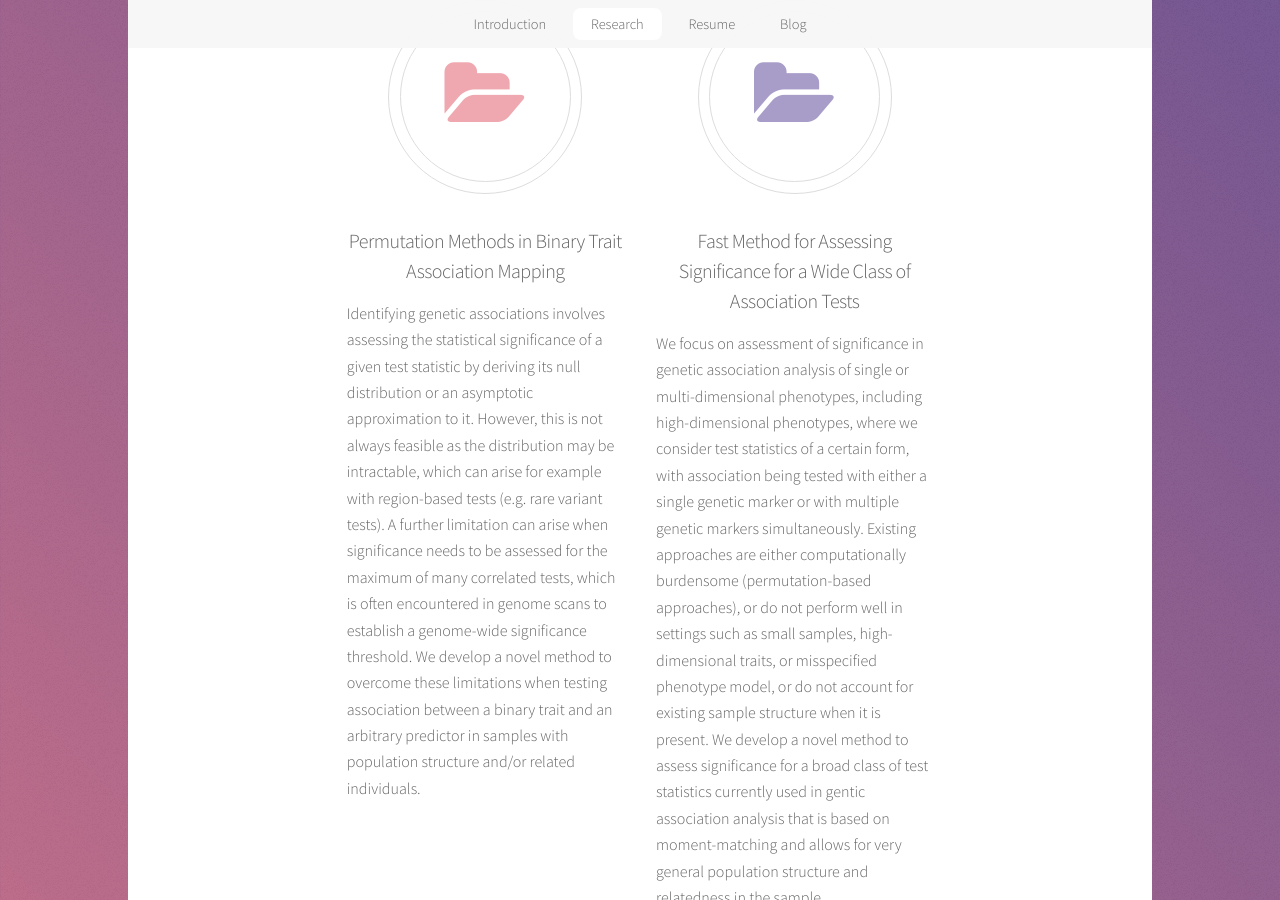
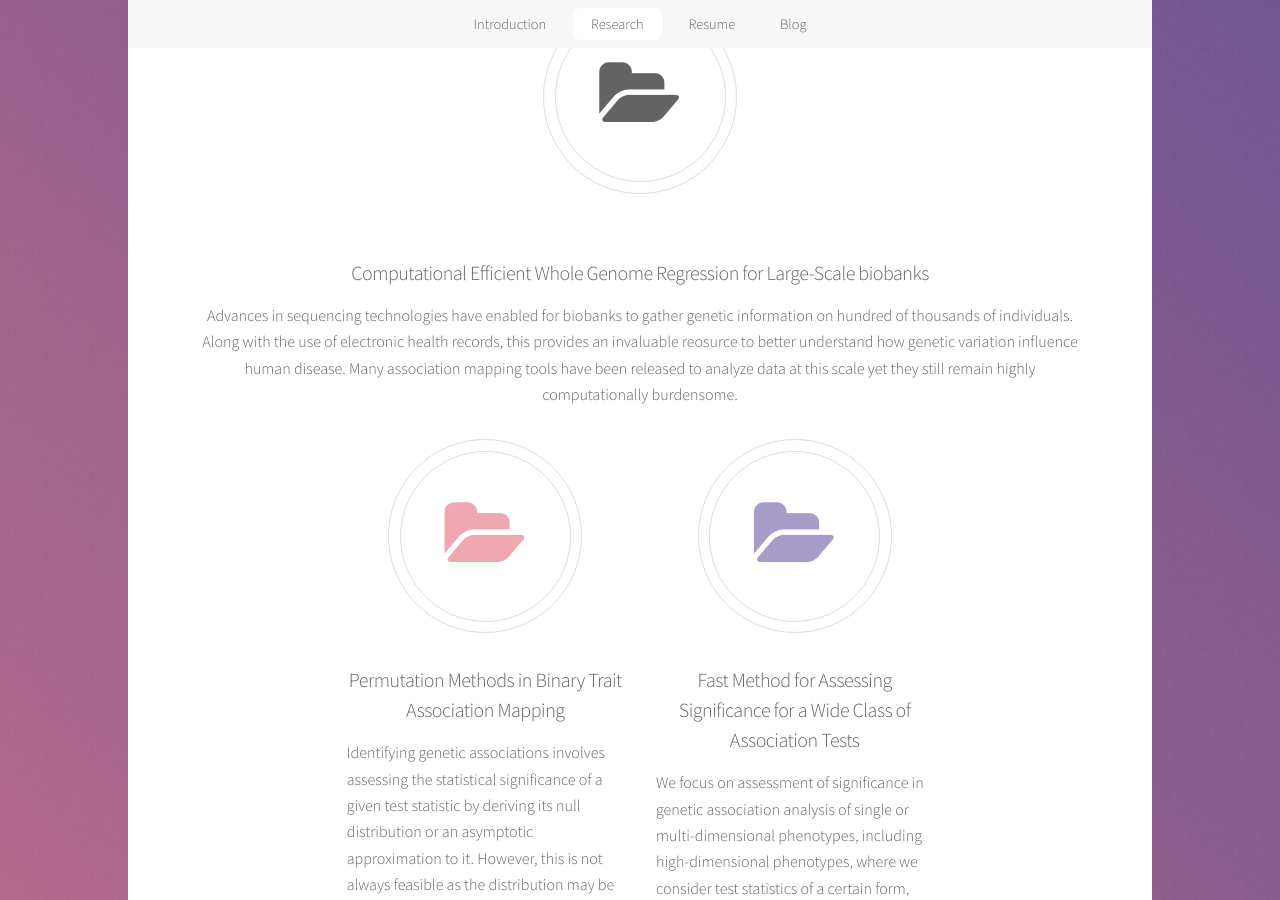
Before and after one commit to joellesophya/joellesophya.github.io, a Jekyll site: the page built from index.html, in a window 1280 px wide and 900 px high, scrolled down 1470 px. Built offline with Jekyll 4.4.1, drawn with Linux system fonts in a browser that asks for light colours.

Commit message:
change layout

```diff
--- a/index.html
+++ b/index.html
@@ -36,6 +36,14 @@
         My research is centered on genetic association analysis in structured samples, where a primary goal is to identify association between genetic markers (e.g. SNPs) and a phenotype of interest (e.g. complex human trait or gene expression levels). Sample structure can arise through the presence of indiviuals from different population subgroups (population stratification) or individuals who are related, and needs to be accounted for when performing association analyses to avoid getting inflated type 1 error. More recently, I have been interested in building efficient models and tools for application in large-scale biobanks (e.g. 100,000s of individuals and 1,000s of phenotypes).
         </p>
     </header>
+
+        <p>
+        <span class="icon major stylecen fa-folder-open"></span>
+        <h3>Computational Efficient Whole Genome Regression for Large-Scale biobanks</h3>
+        Advances in sequencing technologies have enabled for biobanks to gather genetic information on hundred of thousands of individuals. Along with the use of electronic health records, this provides an invaluable reosurce to better understand how genetic variation influence human disease.
+        Many association mapping tools have been released to analyze data at this scale yet they still remain highly computationally burdensome.
+        </p>
+
         <ul class="features">
             <li>
                 <span class="icon major style1 fa-folder-open"></span>
```
Lines whose indentation alone changed are shown as unchanged.
